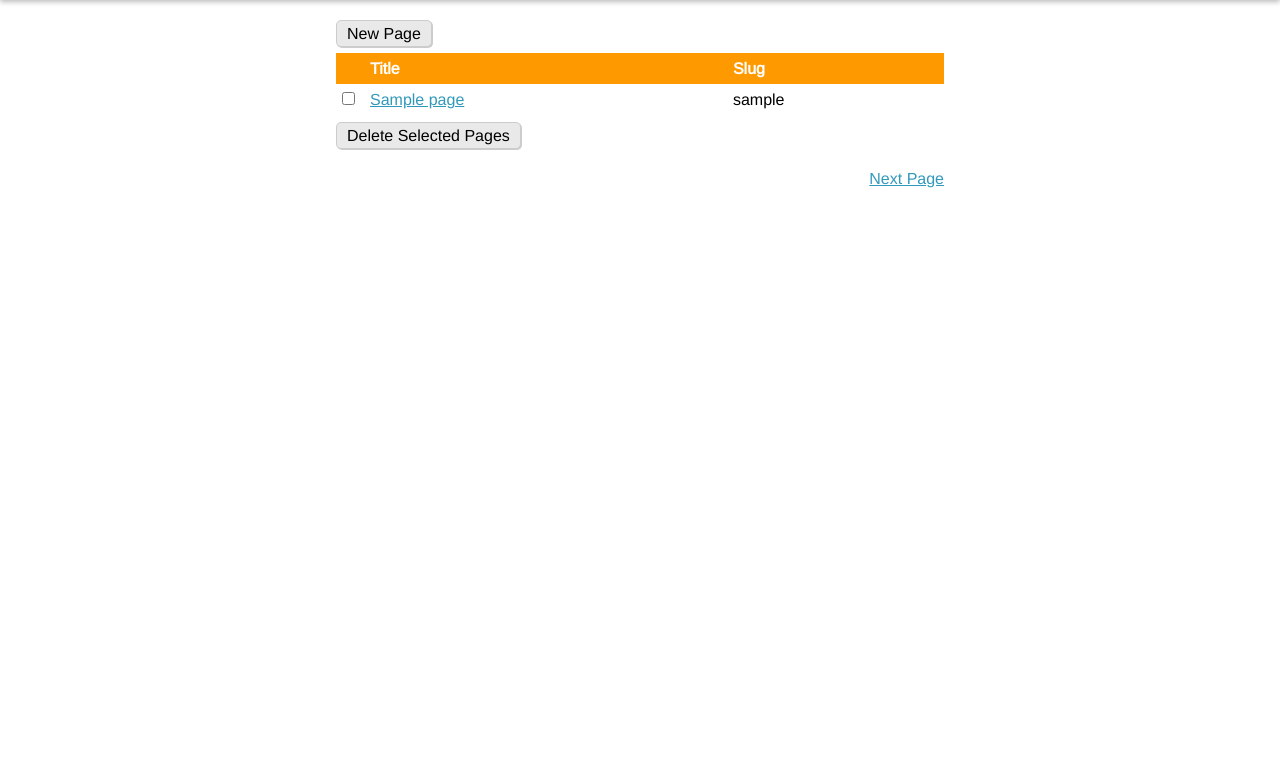
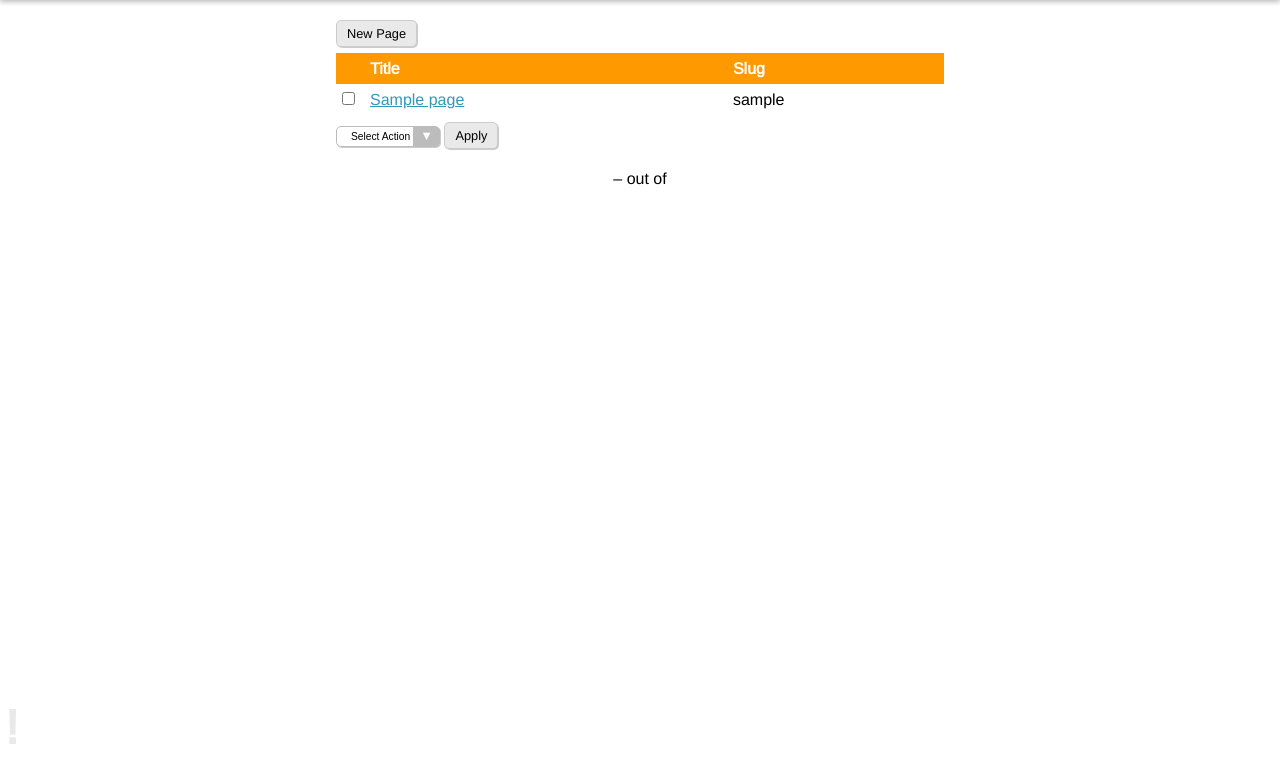
Before and after one commit to ChrisNeveu/WCSUGaming, a Python web app: template templates/admin_pages.html in a window 1280 px wide. Shown: the part 43-800 px from the top of the page. Run offline with Jinja, Linux system fonts and the light colour scheme; the template is opened without the code that fills it: most values are stand-ins (such as "Sample title", 1, 10 or a date in 2020); style sheets or scripts are compiled from the project's sources.

Commit message:
Fixed pagination, registration form.

```diff
--- a/static/sass/style.scss
+++ b/static/sass/style.scss
@@ -210,6 +210,13 @@
 			}
 		}
 	}
+	&.pinned
+	{
+		h2 a
+		{
+			color: $mainColor;
+		}
+	}
 }
 
 .banner
@@ -386,6 +393,7 @@
 	text-decoration: none;
 	background-color: $gray3;
 	color: #000000;
+		font-size: 0.8em;
 	&:hover
 	{
 		background-color: lighten($gray3, 5%);
@@ -397,3 +405,74 @@
 		background-color: $gray2;
 	}
 }
+label.select_label
+{
+	position: relative;
+    display: inline-block;
+	&:after {
+		content: "▼";
+		position: absolute;
+		top: 0;
+		right: 0;
+		bottom: 0;
+		font-size: 1em;
+		line-height: 20px;
+		padding: 0 7px;
+		background: $gray2;
+		color: #ffffff;
+
+		pointer-events:none;
+		-webkit-border-radius: 0 6px 6px 0;
+		-moz-border-radius: 0 6px 6px 0;
+		border-radius: 0 6px 6px 0;
+	}
+	select
+	{
+		background: none repeat scroll 0 0 #FFFFFF;
+		border: 1px solid #BCBCBC;
+		border-radius: 5px 5px 5px 5px;
+		box-shadow: 1px 1px 0 #CCCCCC;
+		font-size: 0.8em;
+		padding: 3px 12px 3px 10px;
+		outline:none;
+	}
+}
+
+.admin_tiles li
+{
+	display: inline-block;
+    a
+    {
+		display: block;
+		padding: 35px 0 0;
+		text-decoration: none;
+		border: 3px solid $gray2;
+		box-shadow: 0 0 3px $gray2 inset;
+		display: inline-block;
+		font-size: 1.4em;
+		height: 80px;
+		padding: 20px;
+		width: 100px;
+		line-height: 80px;
+		&:hover
+		{
+			border: 3px solid $secColor;
+			box-shadow: 0 0 3px $secColor inset;
+		}
+    }
+}
+
+#help_link
+{
+	position: fixed;
+	bottom: 5px;
+	left: 5px;
+	color: $gray3;
+	font-size: 3em;
+	font-weight: bold;
+	text-decoration: none;
+	&:hover
+	{
+		color: $secColor;
+	}
+}
--- a/templates/admin.html
+++ b/templates/admin.html
@@ -1,6 +1,6 @@
 {% extends "layout.html" %}
 {% block body %}
-	<ul>
+	<ul class=admin_tiles>
 		<li><a href="{{ url_for('display_admin_news') }}">News</a></li>
 		<li><a href="{{ url_for('display_admin_pages') }}">Pages</a></li>
 		<li><a href="{{ url_for('display_admin_users') }}">Users</a></li>
--- a/templates/admin_pages.html
+++ b/templates/admin_pages.html
@@ -10,7 +10,7 @@
 				</tr>
 			</thead>
 			<tbody>
-				{% for page in pages %}
+				{% for page in a_pages %}
 					<tr>
 						<td class="mini_column"><input type="checkbox" value="{{ page.slug }}" name="slugs"></td>
 						<td><a href="{{ url_for('edit_page', slug=page.slug) }}">{{page.title}}</a></td>
@@ -21,7 +21,13 @@
 				{% endfor %}
 			</tbody>
 		</table>
-		<input type=submit value="Delete Selected Pages" class=button>
+		<label class=select_label>
+			<select name=action>
+				<option>Select Action</option>
+				<option value=delete>Delete</option>
+			</select>
+		</label>
+		<input type=submit value="Apply" class=button>
 	</form>
-	{{ pagination('display_admin_pages', pg) }}
+	{{ pagination('display_admin_pages', pg, num_pages) }}
 {% endblock %}
--- a/templates/display_news.html
+++ b/templates/display_news.html
@@ -18,5 +18,5 @@
 		<article><em>Unbelievable.  No entries here so far</em></article>
 	{% endfor %}
 	</ul>
-	{{ pagination('display_news', pg) }}
+	{{ pagination('display_news', pg, num_articles) }}
 {% endblock %}
--- a/templates/edit_article.html
+++ b/templates/edit_article.html
@@ -1,6 +1,5 @@
 {% extends "layout.html" %}
 {% block body %}
-	{% if error %}<p class=error><strong>Error:</strong> {{ error }}{% endif %}
 	{% if article %}
 	<form action="{{ url_for('edit_article', slug=article.slug) }}" method=post class=update-article>
 		<label>Title:</label>
--- a/templates/edit_page.html
+++ b/templates/edit_page.html
@@ -1,6 +1,5 @@
 {% extends "layout.html" %}
 {% block body %}
-	{% if error %}<p class=error><strong>Error:</strong> {{ error }}{% endif %}
 	{% if page %}
 	<form action="{{ url_for('edit_page', slug=page.slug) }}" method=post class=update-page>
 		<label>Title:</label>
--- a/templates/edit_user.html
+++ b/templates/edit_user.html
@@ -1,6 +1,5 @@
 {% extends "layout.html" %}
 {% block body %}
-	{% if error %}<p class=error><strong>Error:</strong> {{ error }}{% endif %}
 	{% if user %}
 	<form action="{{ url_for('edit_user', name=user.name) }}" method=post class="update-user authentication_required">
 		<label>User Name:</label>
--- a/templates/forum.html
+++ b/templates/forum.html
@@ -4,7 +4,7 @@
 	<a href="{{ url_for('add_post') }}" class=button>New Thread</a>
 	<ul class=posts>
 	{% for post in posts %}
-		<article>
+		<article {% if post.pinned %}class=pinned{% endif %}>
 		<header>
 			<h2><a href="{{ url_for('display_post', post_id=post.id) }}">{{ post.title }}</a></h2>
 		</header>
--- a/templates/layout.html
+++ b/templates/layout.html
@@ -6,6 +6,7 @@
 
 <script type="text/javascript" src="{{ url_for('static', filename='js/poptab.js') }}"></script>
 <script type="text/javascript" src="{{ url_for('static', filename='js/autoslug.js') }}"></script>
+<script type="text/javascript" src="{{ url_for('static', filename='js/timezone.js') }}"></script>
 
 <script type="text/javascript" src="{{ url_for('static', filename='js/jquery-2.0.3.min.js') }}"></script>
 <script type="text/javascript" src="{{ url_for('static', filename='js/markitup/jquery.markitup.js') }}"></script>
@@ -42,8 +43,10 @@
 		<div id=register_form class=pop_tab>
 			<a href="#">Register</a>
 			<form action="{{ url_for('register') }}" method=post>
-				<label>Username:</label>
-				<input type=text name=username>
+				<label>First Name:</label>
+				<input type=text name=first>
+				<label>Last Name:</label>
+				<input type=text name=last>
 				<label>Password:</label>
 				<input type=password name=password>
 				<label>Password Again:</label>
@@ -71,3 +74,6 @@
 <div class=page>
 	{% block body %}{% endblock %}
 </div>
+<footer>
+	<a id="help_link"href="{{ url_for('web_help') }}">!</a>
+</footer>
--- a/templates/tables.html
+++ b/templates/tables.html
@@ -1,8 +1,15 @@
-{% macro pagination(func, page) -%}
+{% macro pagination(func, page, num_items) -%}
 	<nav class=pagination>
 		{% if page > 1 %}
 			<a href="{{ url_for(func, page=(page - 1)) }}" class=prev_page>Previous Page</a>
 		{% endif %}
-		<a href="{{ url_for(func, page=(page + 1)) }}" class=next_page>Next Page</a>
+		{{ ((page - 1) * config.PAGE + 1) if num_items != 0 else 0 }}&ndash;{{ num_items if num_items < (page * config.PAGE) else page * config.PAGE }} out of {{ num_items }}
+		{% if page * config.PAGE < num_items %}
+			<a href="{{ url_for(func, page=(page + 1)) }}" class=next_page>Next Page</a>
+		{% endif %}
 	</nav>
 {%- endmacro %}
+
+{% macro no_entries() -%}
+	<em>There is nothing here.</em>
+{%- endmacro %}
--- a/user.py
+++ b/user.py
@@ -1,11 +1,13 @@
 from WCSUGaming import app, g, render_template, request, session, \
                        redirect, url_for, abort, flash, config
+import time
 
-def log_in(name, email, privilege):
+def log_in(name, email, privilege, last_login):
     session['logged_in'] = True
     session['name'] = name
     session['email'] = email
     session['privilege'] = privilege
+    session['last_login'] = last_login
 
 def log_out():
     session.pop('logged_in', None)
```
Also changed, not shown: database.py (+52 -23 lines), templates/admin_news.html (+8 -2 lines), templates/admin_users.html (+9 -2 lines), templates/edit_post.html (+8 -1 lines), templates/website_help.html (added, +15 -0 lines), views.py (+53 -20 lines).
